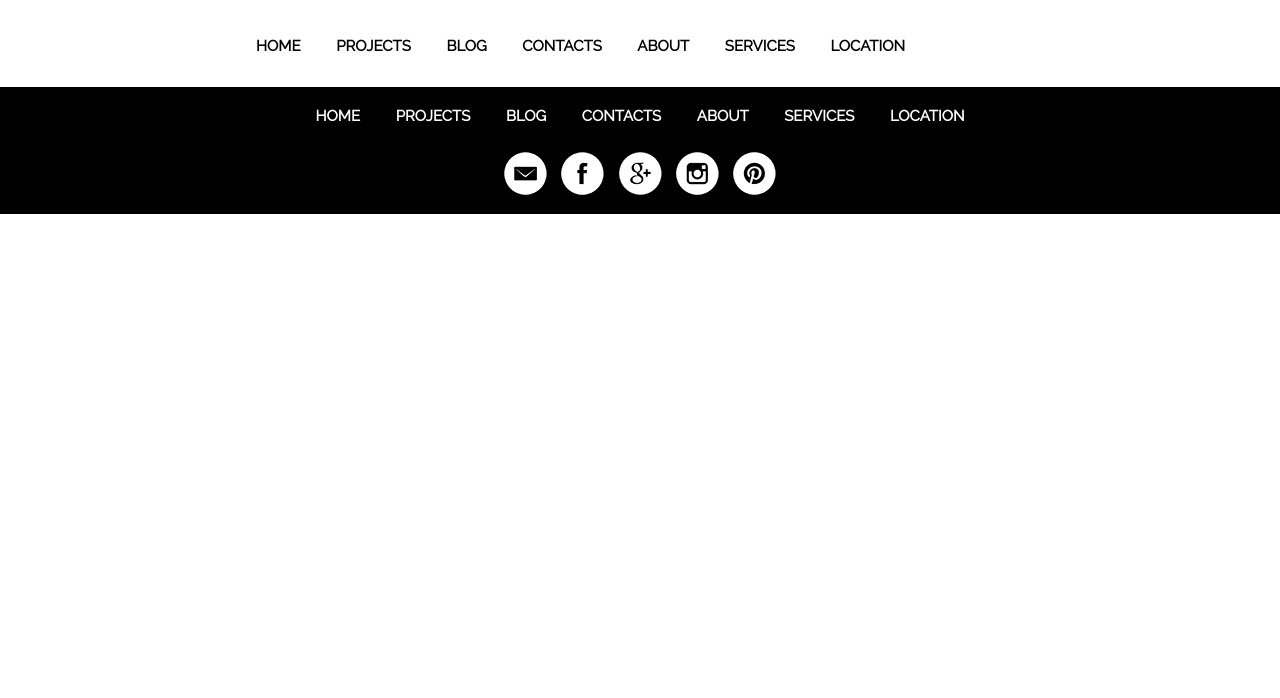
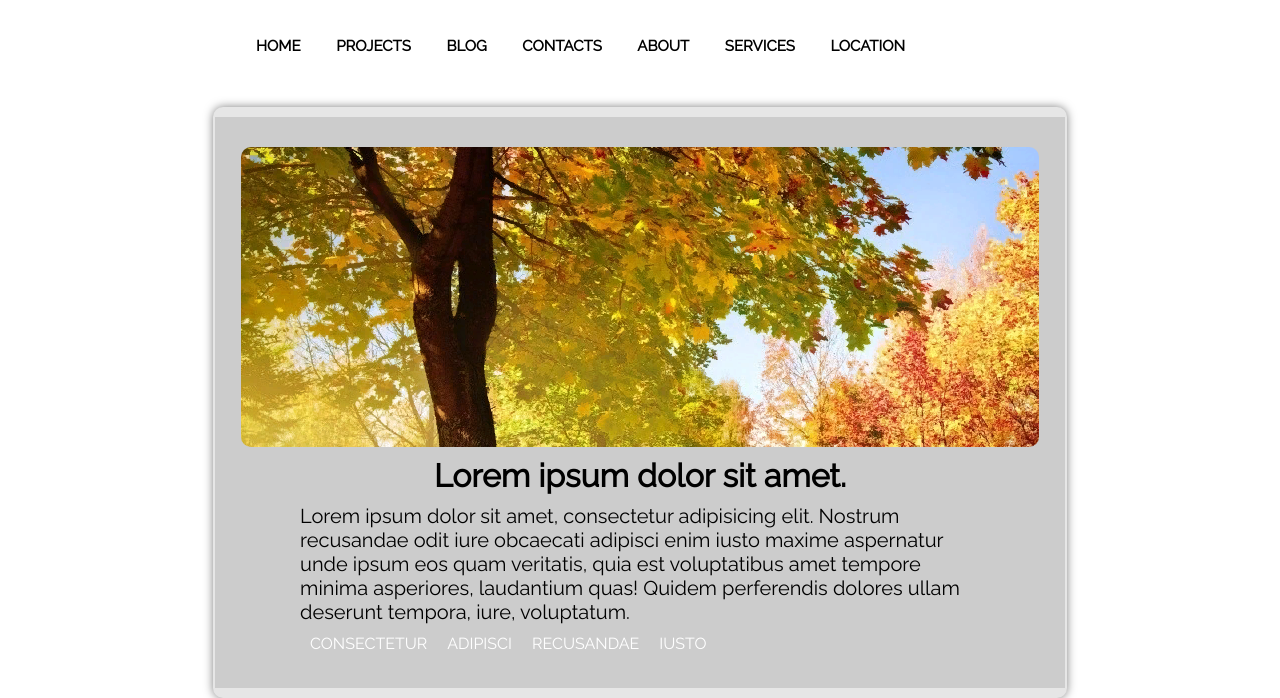
Before and after one commit to MisTake-404/Layout_01, a plain HTML site: page blog.html in a window 1280 px wide. Shown: the part 116-814 px from the top of the page. Drawn offline with nearby package versions, Linux system fonts and the light colour scheme.

Commit message:
Add 3 list
Добавленна 3 страница - Блог

```diff
--- a/blog.html
+++ b/blog.html
@@ -30,9 +30,32 @@
         </nav>
     </header>
 
-		<main>
+		<div>
+			<div class="content-blog">
 
-		</main>
+				 <div class="header">
+				 	<img src="img/blog.jpg" alt="">
+				 </div>
+
+				 <div class="body">
+				 	<div class="title">
+				 		<h1>Lorem ipsum dolor sit amet.</h1>
+				 	</div>
+					<div class="text">
+						<span>Lorem ipsum dolor sit amet, consectetur adipisicing elit. Nostrum recusandae odit iure obcaecati adipisci enim iusto maxime aspernatur unde ipsum eos quam veritatis, quia est voluptatibus amet tempore minima asperiores, laudantium quas! Quidem perferendis dolores ullam deserunt tempora, iure, voluptatum.</span>
+					</div>
+					<div class="tags">
+						<div class="ul">
+							<a href="#">consectetur</a>
+							<a href="#">adipisci</a>
+							<a href="#">recusandae</a>
+							<a href="#">iusto</a>
+						</div>
+					</div>
+				 </div>
+
+			</div>
+		</div>
 
 		<footer>
 			<nav>
--- a/style.css
+++ b/style.css
@@ -187,3 +187,58 @@ footer nav a{
 @media screen and (max-width: 1400px) {
 
 }
+
+
+/* blog */
+
+
+.content-blog {
+	padding: 30px 0;
+	background-color: #ccc;
+	width: 850px;
+	margin: 20px auto 50px;
+	display: flex;
+	flex-direction: column;
+	justify-content: center;
+	border-radius: 10px;
+	border-top: 10px solid #e6e6e6;
+	border-bottom: 10px solid #e6e6e6;
+	border-right: 2px solid #e6e6e6;
+	border-left: 2px solid #e6e6e6;
+	box-shadow:0 0 10px rgba(0,0,0,0.5);
+}
+.header {
+	display: flex;
+	justify-content: center;
+	border-radius: 10px;
+}
+.header img {
+	border-radius: 10px;
+}
+.photo{
+
+}
+.body{
+	width: 80%;
+	margin: auto;
+}
+.title {
+	text-align: center;
+	margin: 10px 0;
+}
+.text {
+	margin: auto;
+	font-size: 20px;
+	margin: 10px 0 5px;
+}
+.ul{
+	display: flex;
+}
+.tags a{
+	margin: 5px 10px;
+	border: 1 solid #fff;
+	border-radius: 10px;
+	color: #fff;
+	text-transform: uppercase;
+	text-align: center;
+}
```
Also changed, not shown: img/blog.jpg (added).
